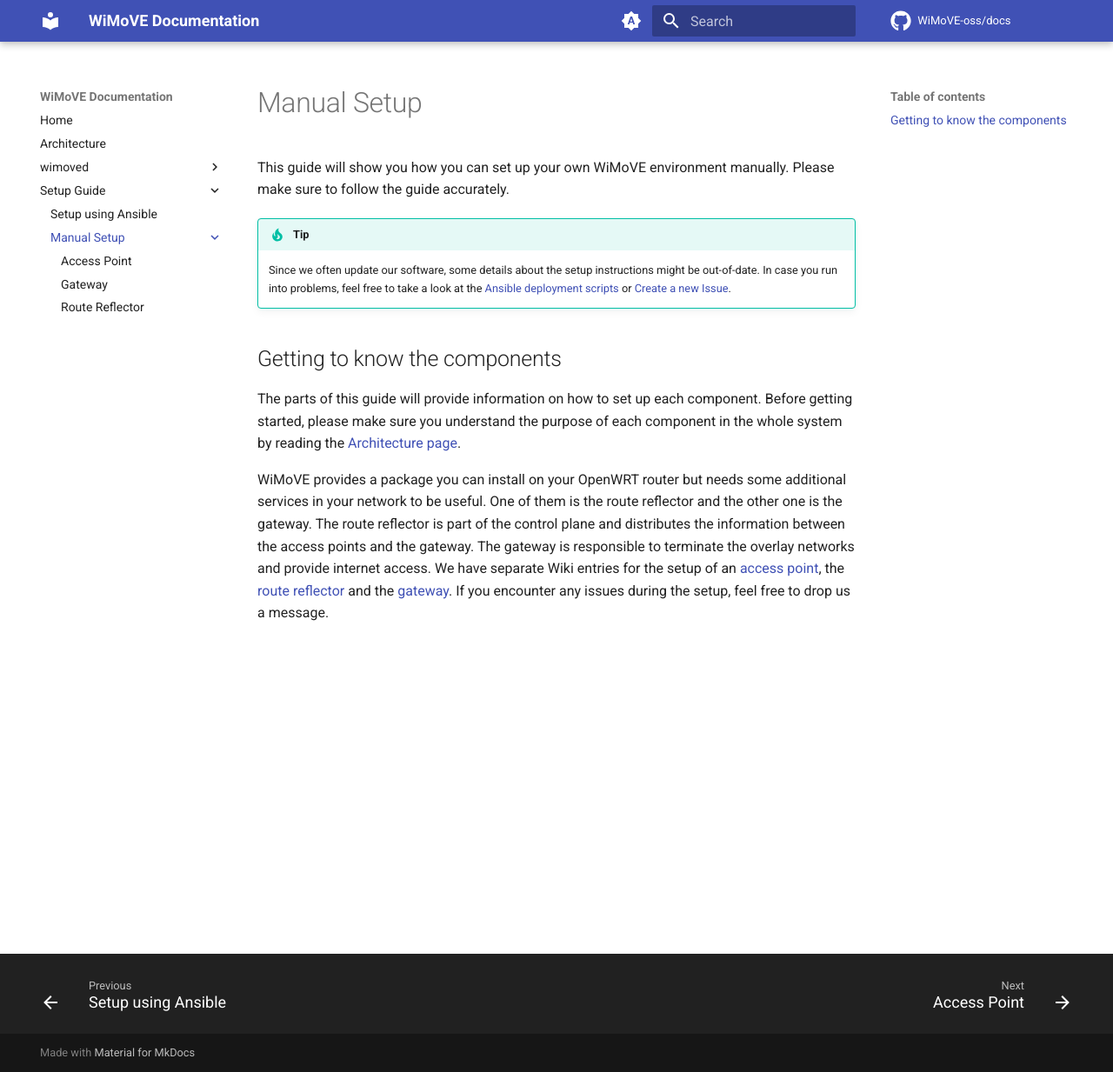
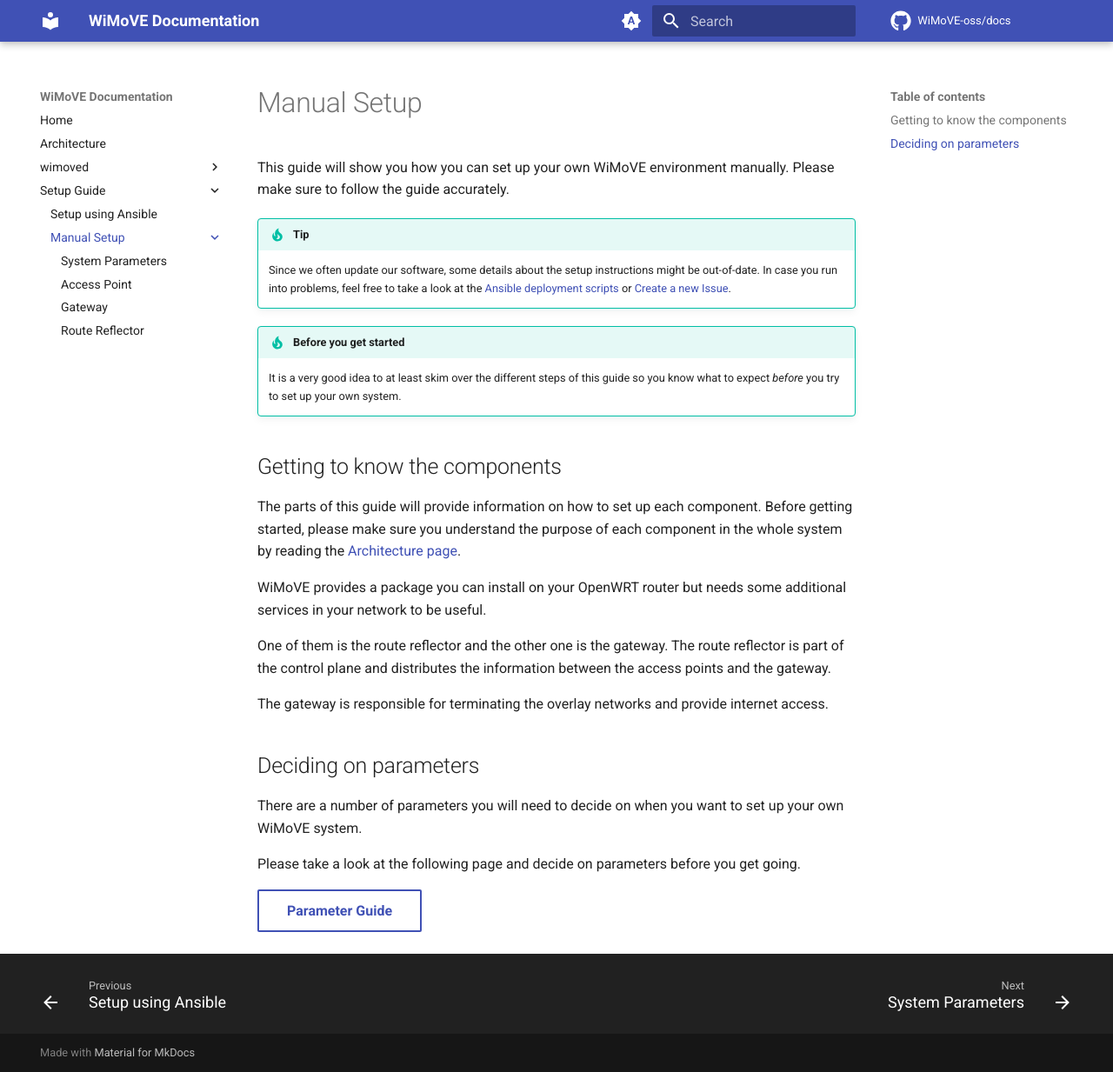
Before and after one commit to WiMoVE-OSS/docs, an MkDocs documentation site: the page built from docs/setup/manual/index.md, in a window 1280 px wide and 1233 px high. Shown: the whole window at 87% size. Built offline with MkDocs 1.6.1 and Material for MkDocs 9.7.7, drawn with Linux system fonts in a browser that asks for light colours; comment, search, counter and statistics services are not loaded.

Commit message:
Add system parameter guide

```diff
--- a/docs/setup/manual/index.md
+++ b/docs/setup/manual/index.md
@@ -6,11 +6,25 @@
 
     Since we often update our software, some details about the setup instructions might be out-of-date. In case you run into problems, feel free to take a look at the [Ansible deployment scripts](https://github.com/WiMoVE-OSS/deployment) or [Create a new Issue](https://github.com/WiMoVE-OSS/docs/issues/new).
 
+!!! tip "Before you get started"
+
+    It is a very good idea to at least skim over the different steps of this guide so you know what to expect *before* you try to set up your own system.
+
 ## Getting to know the components
 
 The parts of this guide will provide information on how to set up each component. Before getting started, please make sure you understand the purpose of each component in the whole system by reading the [Architecture page](../../architecture/index.md).
 
 
 WiMoVE provides a package you can install on your OpenWRT router but needs some additional services in your network to be useful.
+
 One of them is the route reflector and the other one is the gateway. The route reflector is part of the control plane and distributes the information between the access points and the gateway.
-The gateway is responsible to terminate the overlay networks and provide internet access. We have separate Wiki entries for the setup of an [access point](https://github.com/WiMoVE-OSS/WiMoVE/wiki/Setup---Access-Point), the [route reflector](https://github.com/WiMoVE-OSS/WiMoVE/wiki/Setup---Route-Reflector) and the [gateway](https://github.com/WiMoVE-OSS/WiMoVE/wiki/Setup-gateway). If you encounter any issues during the setup, feel free to drop us a message.
+
+The gateway is responsible for terminating the overlay networks and provide internet access.
+
+## Deciding on parameters
+
+There are a number of parameters you will need to decide on when you want to set up your own WiMoVE system.
+
+Please take a look at the following page and decide on parameters before you get going.
+
+[Parameter Guide](./parameters){ .md-button }
--- a/mkdocs.yml
+++ b/mkdocs.yml
@@ -47,6 +47,7 @@
     - Setup using Ansible: setup/ansible_setup.md
     - Manual Setup:
       - setup/manual/index.md
+      - System Parameters: setup/manual/parameters.md
       - Access Point: setup/manual/access_point.md
       - Gateway: setup/manual/gateway.md
       - Route Reflector: setup/manual/route_reflector.md
```
Also changed, not shown: docs/setup/manual/gateway.md (+8 -2 lines), docs/setup/manual/parameters.md (added, +45 -0 lines).
